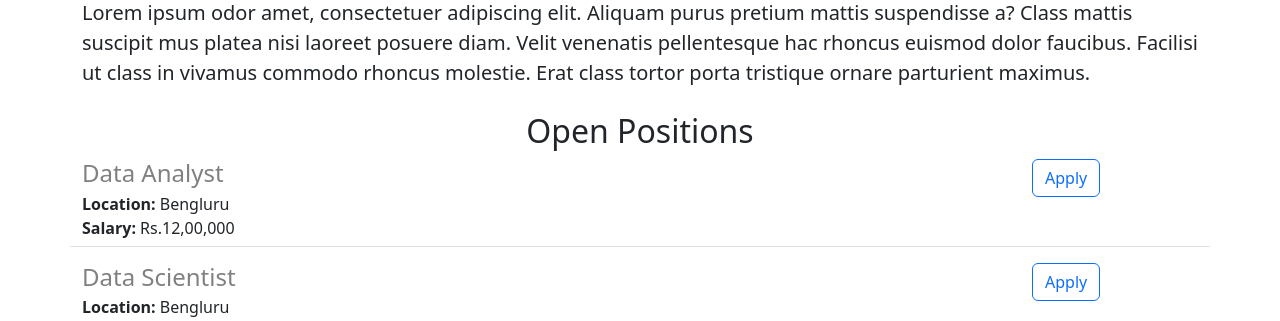
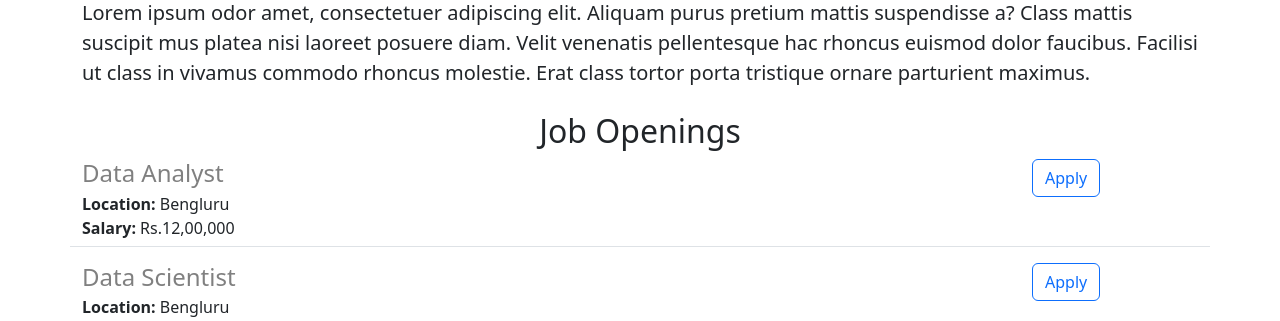
Before and after one commit to prajwal182/career-website, a Flask app: page / in a window 1280 px wide. Shown: the part 512-833 px from the top of the page. Run offline with Flask 3, Linux system fonts and the light colour scheme.

Commit message:
changed messages in home.html

```diff
--- a/templates/home.html
+++ b/templates/home.html
@@ -27,7 +27,7 @@
         Facilisi ut class in vivamus commodo rhoncus molestie.
         Erat class tortor porta tristique ornare parturient maximus.
     </p>
-    <h2 class="text-center mt-4">Open Positions</h2>
+    <h2 class="text-center mt-4">Job Openings</h2>
     <div>
         {% for job in jobs %}
             {% include 'jobitem.html' %}
```
